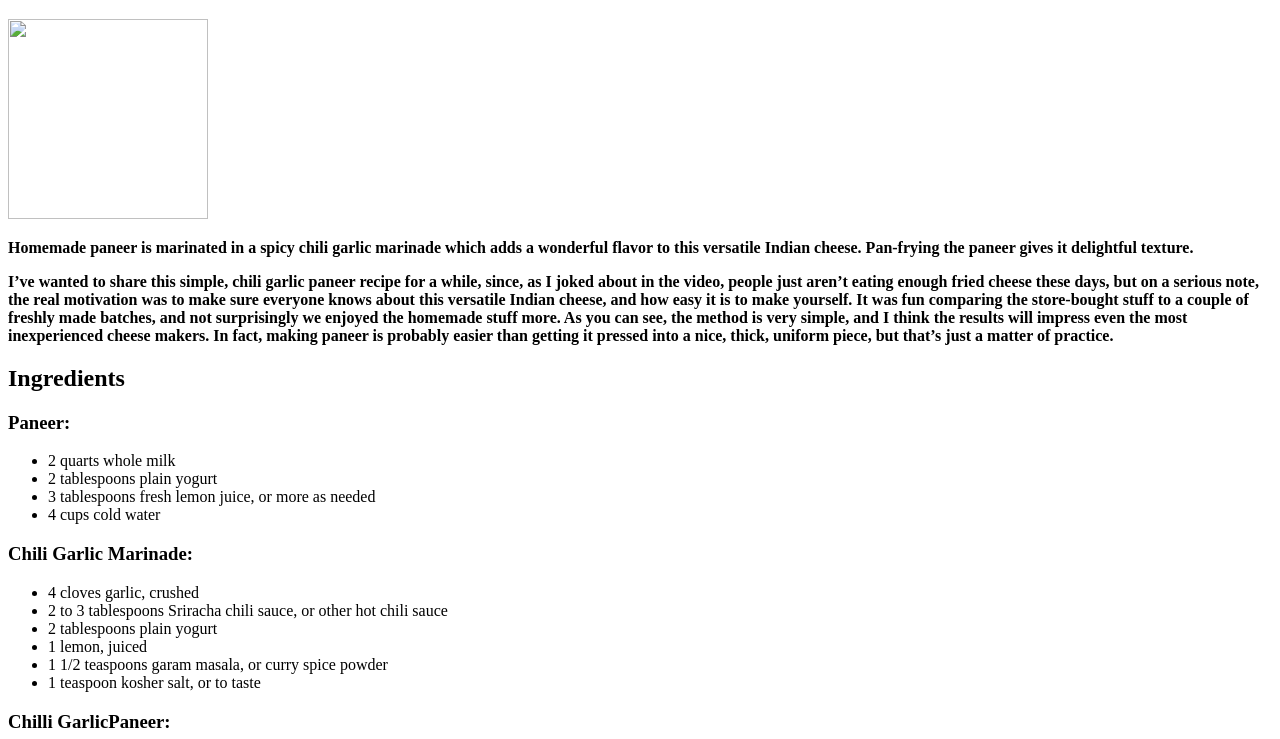
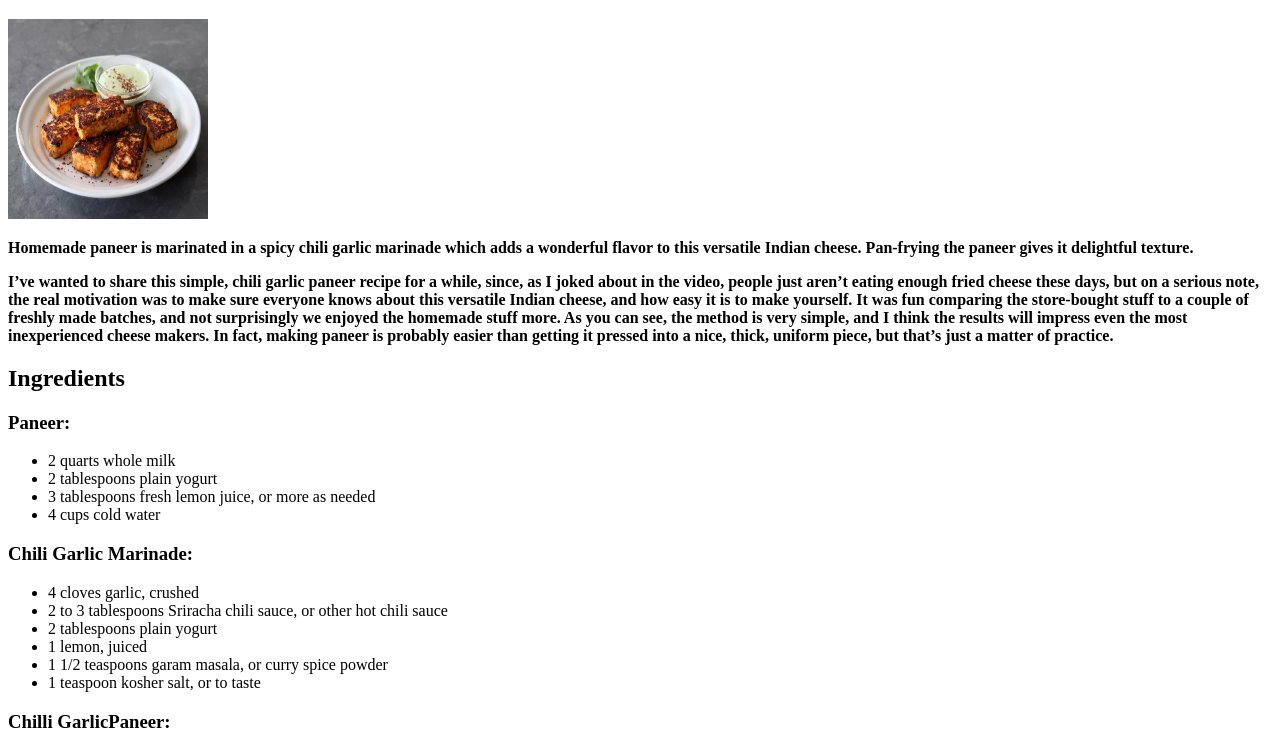
Before and after one commit to nvspavankalyanch/Indian-Veg-Recipes, a plain HTML site: page Recipes/Chili-Garlic-Paneer.html in a window 1280 px wide. Shown: the part 61-800 px from the top of the page. Drawn offline with Linux system fonts and the light colour scheme.

Commit message:
Update Chili-Garlic-Paneer.html

```diff
--- a/Recipes/Chili-Garlic-Paneer.html
+++ b/Recipes/Chili-Garlic-Paneer.html
@@ -8,7 +8,7 @@
 
 <body>
     <h1 align="center">Chili-Garlic-Paneer</h1>
-    <img src="/odin-recipes/Images/chili-Garlic-Paneer.jpg" width="200" height="200">
+    <img src="/Indian-Veg-Recipes/Images/chili-Garlic-Paneer.jpg" width="200" height="200">
     <p><strong>Homemade paneer is marinated in a spicy chili garlic marinade which adds a wonderful flavor to this
             versatile Indian cheese. Pan-frying the paneer gives it delightful texture.</strong></p>
 
```
